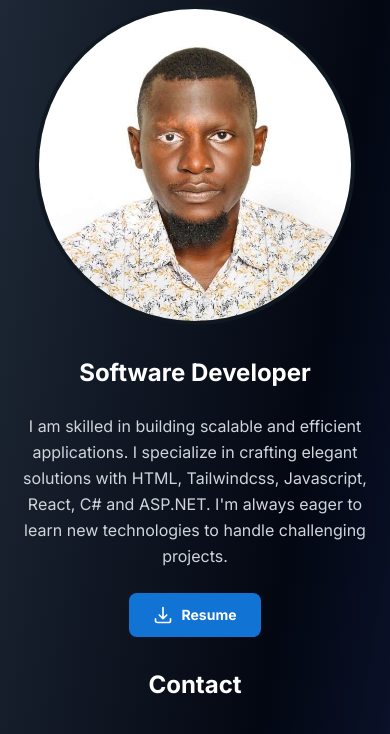
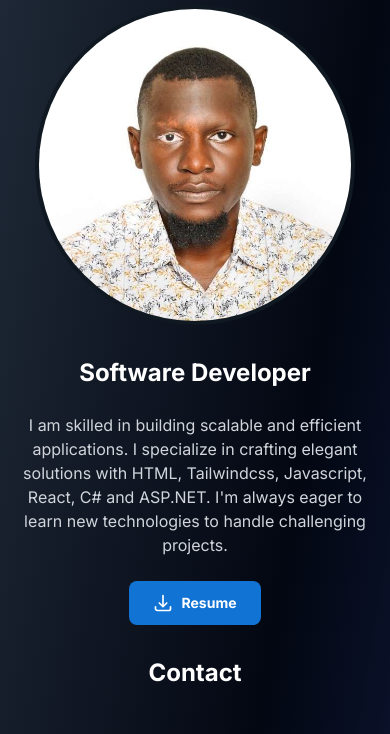
Before and after one commit to balensphillip/balenziphillip-portfolio-website, a plain HTML site: page index.html in a window 390 px wide. Shown: the part 68-802 px from the top of the page. Drawn offline with nearby package versions, Linux system fonts and the light colour scheme.

```diff
--- a/index.html
+++ b/index.html
@@ -41,7 +41,7 @@
               <div class="space-y-4">
                 <p class="text-2xl font-bold text-gray-900 dark:text-white">Software Developer </p>
               </div>
-              <p class="text-base leading-relaxed text-gray-700 dark:text-gray-300 md:text-lg">
+              <p class="text-base text-gray-700 dark:text-gray-300 md:text-lg">
                 I am skilled in building scalable and efficient applications.
                 I specialize in crafting elegant solutions with HTML, Tailwindcss,
                 Javascript, React, C# and ASP.NET. I'm always eager to learn new
```
Also changed, not shown: package.json (deleted, +0 -12 lines).
